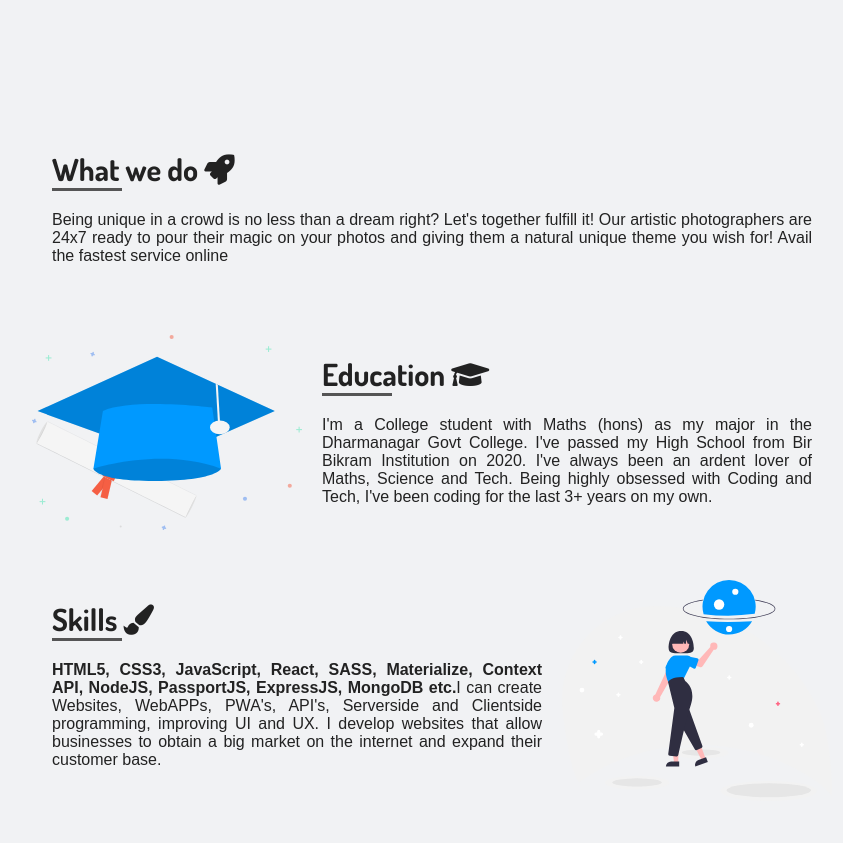
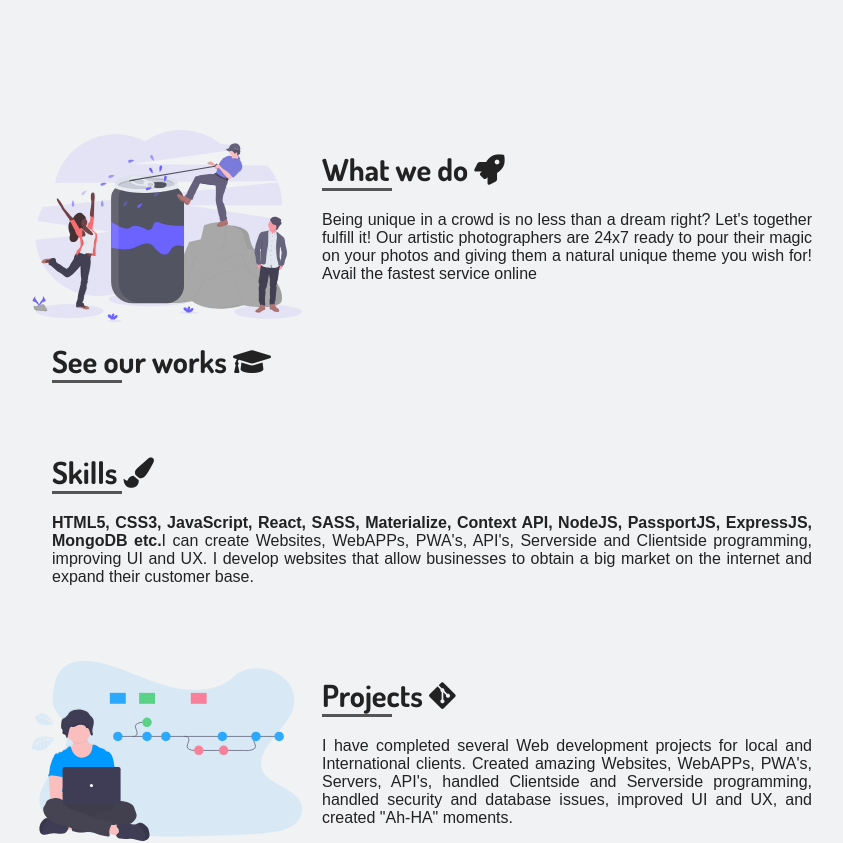
Before and after one commit to SilvenLEAF/PhotographerFriendSite, a React (Create React App) app: page / in a window 1280 px wide. Shown: the part 720-1563 px from the top of the page, without its empty margins (208-1051 px from the left). Built offline with nearby package versions, Linux system fonts and the light colour scheme; a web font is replaced by a local one.

Commit message:
improved ui

```diff
--- a/src/components/Main.tsx
+++ b/src/components/Main.tsx
@@ -5,32 +5,32 @@ export default function Main() {
   return (
     <main>
 
-     <Landing/>
+      <Landing />
 
 
       <div className="mainContent">
 
 
         <div className="flexInfoHolder">
+
           <div className="flexDataHolder">
             <h2 id="about" className="scrollspy">What we do <i className="fa fa-rocket"></i></h2>
             <p>
               Being unique in a crowd is no less than a dream right? Let's together fulfill it! Our artistic photographers are 24x7 ready to pour their magic on your photos and giving them a natural unique theme you wish for! Avail the fastest service online
             </p>
           </div>
+          <div className="flexImageHolder">
+            <img src="/images/refreshing.svg" alt="" />
+          </div>
         </div>
 
-        <div className="flexInfoHolder">
-          <div className="flexImageHolder">
-            <img src="/images/education.svg" alt="" />
-          </div>
+        <div className="NotflexInfoHolder">
+          {/* <div className="flexImageHolder">
+            <img src="/images/refreshing.svg" alt="" />
+          </div> */}
           <div className="flexDataHolder">
-            <h2 id="education" className="scrollspy">Education <i className="fa fa-graduation-cap"></i></h2>
-            <p>
-              I'm a College student with Maths (hons) as my major in the Dharmanagar Govt College. I've passed my High
-              School from Bir Bikram Institution on 2020. I've always been an ardent lover of Maths, Science and Tech.
-              Being highly obsessed with Coding and Tech, I've been coding for the last 3+ years on my own.
-            </p>
+            <h2 id="education" className="scrollspy">See our works <i className="fa fa-graduation-cap"></i></h2>
+
           </div>
         </div>
 
@@ -38,9 +38,9 @@ export default function Main() {
 
 
         <div className="flexInfoHolder">
-          <div className="flexImageHolder">
+          {/* <div className="flexImageHolder">
             <img src="/images/worldathand.svg" alt="" />
-          </div>
+          </div> */}
 
           <div className="flexDataHolder">
             <h2 id="skills" className="scrollspy">Skills <i className="fa fa-paint-brush"></i></h2>
```
Also changed, not shown: public/images/refreshing.svg (added).
